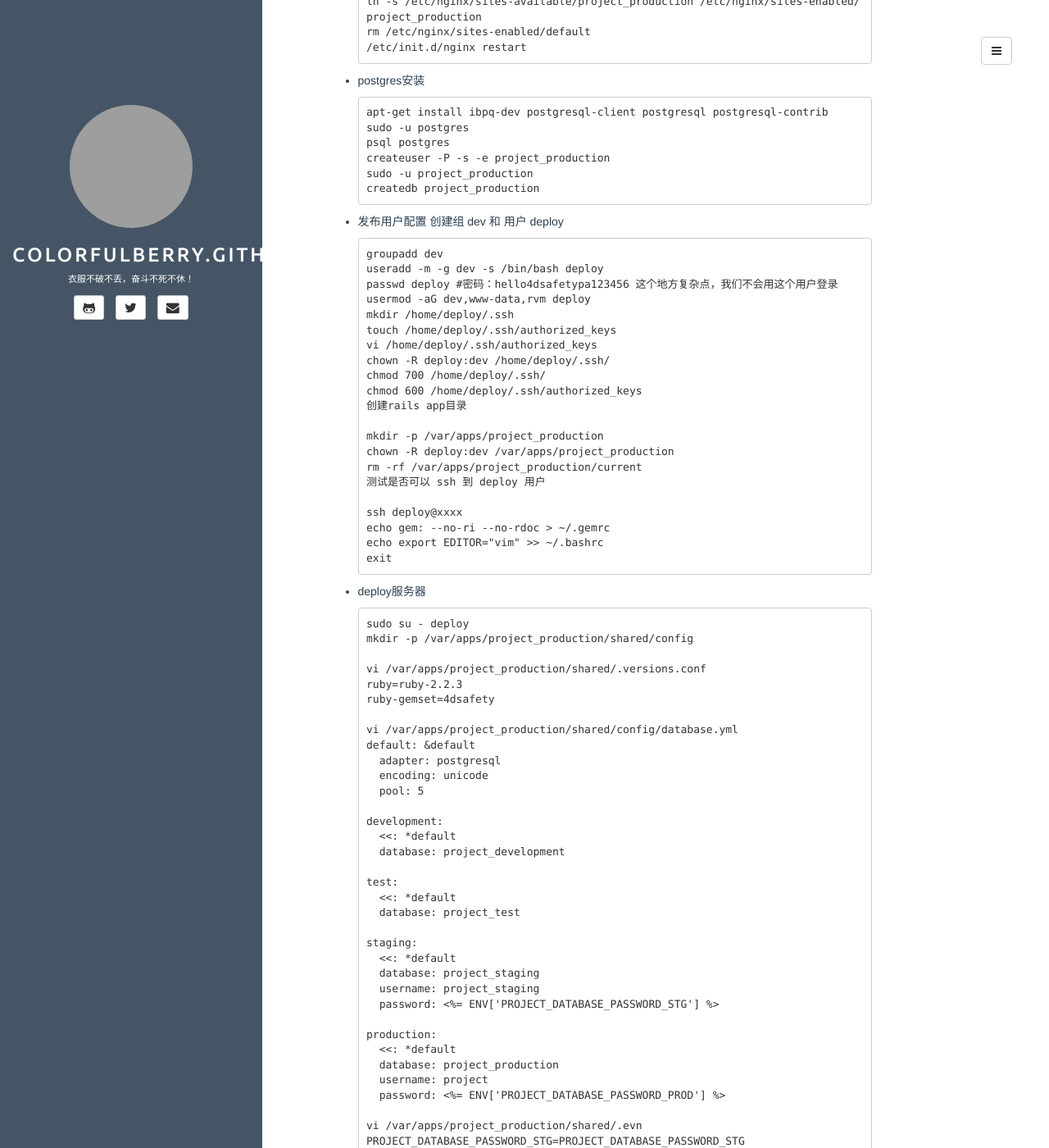
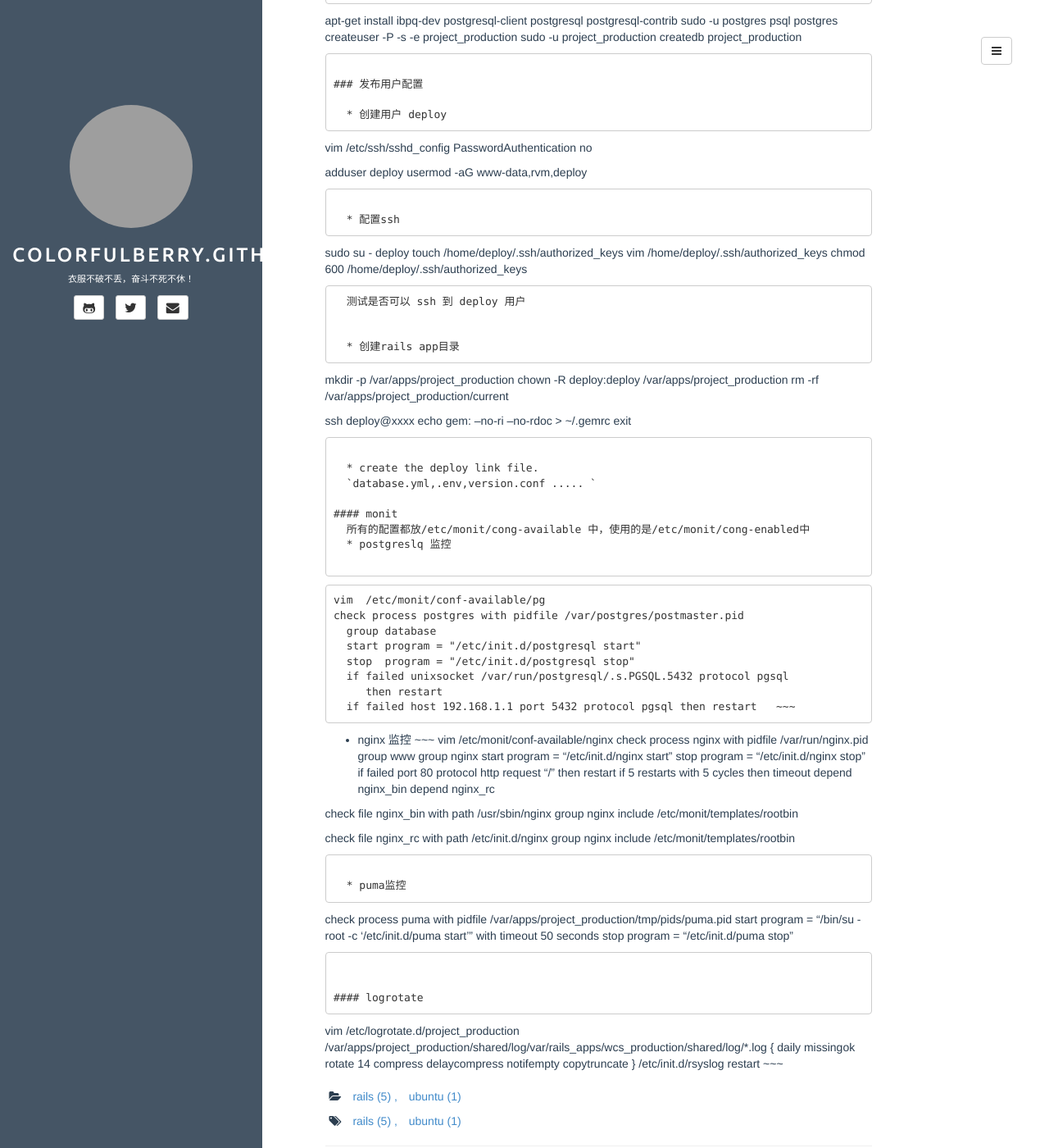
Before and after one commit to colorfulberry/colorfulberry.github.io, a Jekyll site: the page built from _posts/2016-01-26-rails-ubuntu-server-setting.md, in a window 1280 px wide and 1400 px high, scrolled down 1807 px. Shown: the whole window at 82% size. Built offline with Jekyll 4.4.1, drawn with Linux system fonts in a browser that asks for light colours; comment, search, counter and statistics services are not loaded; some of the changed text lies outside the part shown; grey boxes are pictures that could not be loaded.

Commit message:
feat: fixing the error

```diff
--- a/_posts/2016-01-26-rails-ubuntu-server-setting.md
+++ b/_posts/2016-01-26-rails-ubuntu-server-setting.md
@@ -8,75 +8,76 @@
 ---
 
 
-### cap
+### 部署可用服务
 
-* system is ubuntu 14.00
+system is ubuntu 14.00
 
-  ~~~
-  sudo su - root
-  ~~~
+`sudo su - root`
 
-* apt-get
+#### 初始化服务
+  * 添加公钥
 
-  更新 apt-get 和 安装基础包
+  `vim ~/.ssh/authorized_keys`
+
+  * 更新升级安装基本服务
 
   ~~~
   apt-get update
   apt-get upgrade
   apt-get install make gcc openssl libssl-dev git tig monit unzip
-  apt-get install libxslt-dev libxml2-dev libgmp-dev
   ~~~
 
-* 修改时区(重起系统生效) 和 自动同步时间 和 设置dns
+  * 修改时区(重起系统生效) 和 自动同步时间
 
   ~~~
   cp /usr/share/zoneinfo/Australia/Sydney /etc/localtime
   apt-get install ntp
-
-  vi /etc/resolv.conf
-
-  nameserver 8.8.8.8
   ~~~
 
-* RVM安装
+
+  * 设置dns
 
   ~~~
-  curl -L https://get.rvm.io | bash -s stable
+    vi /etc/resolv.conf
+    nameserver 8.8.8.8
   ~~~
 
   退出登录后重新ssh进来
 
-  安装 ruby 和 安装 bundle
+  * 安装rails 环境
 
-  ~~~
-  rvm requirements
-  rvm install 2.0.0-p247
-  rvm --default use 2.0.0-p247
-  echo gem: --no-ri --no-rdoc > ~/.gemrc  #后面创建的deploy用户需要也做相同设置
-  gem i bundler --pre
+    * rvm
+    ~~~
+    curl -L https://get.rvm.io | bash -s stable
+    ~~~
 
-  rvm gemset create project_production
-  ~~~
+    * 安装 ruby 和 安装 bundle
 
-* nginx安装
+    ~~~
+    rvm requirements
+    rvm install 2.3.2
+    rvm --default use 2.3.2
+    echo gem: --no-ri --no-rdoc > ~/.gemrc  #后面创建的deploy用户需要也做相同设置
+    gem i bundler --pre
 
+    rvm gemset create project_production
+    ~~~
+
+#### 安装配置nginx
+
+  * 安装
   ~~~
   apt-get install nginx
   ~~~
 
-  创建临时rails app目录
-
+  * 创建临时rails app目录
   ~~~
   mkdir -p /var/apps/project_production/shared/log
+  ~~
+
+  * 配置nginx配置
   ~~~
-  配置nginx
-
-  ~~~
-  vi /etc/nginx/nginx.conf
-
-  worker_processes 1
-
-  vi /etc/nginx/sites-available/project_production
+  vim /etc/nginx/sites-available/project_production
 
   upstream project-priducton-unicorn {
     server unix:/tmp/unicorn_project_production.sock fail_timeout=0;
@@ -113,7 +115,11 @@
   /etc/init.d/nginx restart
   ~~~
 
-* postgres安装
+  * 配置ssl
+
+    参考 https://ruby-china.org/topics/31983
+
+  * postgres安装
 
   ~~~
   apt-get install ibpq-dev postgresql-client postgresql postgresql-contrib
@@ -124,81 +130,89 @@
   createdb project_production
   ~~~
 
-* 发布用户配置
-创建组 dev 和 用户 deploy
+### 发布用户配置
 
+  * 创建用户 deploy
   ~~~
-  groupadd dev
-  useradd -m -g dev -s /bin/bash deploy
-  passwd deploy #密码：hello4dsafetypa123456 这个地方复杂点，我们不会用这个用户登录
-  usermod -aG dev,www-data,rvm deploy
-  mkdir /home/deploy/.ssh
+  vim /etc/ssh/sshd_config
+  PasswordAuthentication no
+
+  adduser deploy
+  usermod -aG www-data,rvm,deploy
+  ~~~
+
+  * 配置ssh
+  ~~~
+  sudo su - deploy
   touch /home/deploy/.ssh/authorized_keys
-  vi /home/deploy/.ssh/authorized_keys
-  chown -R deploy:dev /home/deploy/.ssh/
-  chmod 700 /home/deploy/.ssh/
+  vim /home/deploy/.ssh/authorized_keys
   chmod 600 /home/deploy/.ssh/authorized_keys
-  创建rails app目录
+  ~~~
+  测试是否可以 ssh 到 deploy 用户
 
+
+  * 创建rails app目录
+  ~~~
   mkdir -p /var/apps/project_production
-  chown -R deploy:dev /var/apps/project_production
+  chown -R deploy:deploy /var/apps/project_production
   rm -rf /var/apps/project_production/current
-  测试是否可以 ssh 到 deploy 用户
 
   ssh deploy@xxxx
   echo gem: --no-ri --no-rdoc > ~/.gemrc
-  echo export EDITOR="vim" >> ~/.bashrc
   exit
   ~~~
 
+  * create the deploy link file.
+  `database.yml,.env,version.conf ..... `
 
-* deploy服务器
+#### monit
+  所有的配置都放/etc/monit/cong-available 中，使用的是/etc/monit/cong-enabled中
+  * postgreslq 监控
 
   ~~~
-  sudo su - deploy
-  mkdir -p /var/apps/project_production/shared/config
-
-  vi /var/apps/project_production/shared/.versions.conf
-  ruby=ruby-2.2.3
-  ruby-gemset=4dsafety
-
-  vi /var/apps/project_production/shared/config/database.yml
-  default: &default
-    adapter: postgresql
-    encoding: unicode
-    pool: 5
-
-  development:
-    <<: *default
-    database: project_development
-
-  test:
-    <<: *default
-    database: project_test
-
-  staging:
-    <<: *default
-    database: project_staging
-    username: project_staging
-    password: <%= ENV['PROJECT_DATABASE_PASSWORD_STG'] %>
-
-  production:
-    <<: *default
-    database: project_production
-    username: project
-    password: <%= ENV['PROJECT_DATABASE_PASSWORD_PROD'] %>
-
-  vi /var/apps/project_production/shared/.evn
-  PROJECT_DATABASE_PASSWORD_STG=PROJECT_DATABASE_PASSWORD_STG
-  PROJECT_DATABASE_PASSWORD_PROD=PROJECT_DATABASE_PASSWORD_PROD
-  STG_SECRET_KEY_BASE=STG_SECRET_KEY_BASE
-  PROD_SECRET_KEY_BASE=PROD_SECRET_KEY_BASE
+    vim  /etc/monit/conf-available/pg
+    check process postgres with pidfile /var/postgres/postmaster.pid
+      group database
+      start program = "/etc/init.d/postgresql start"
+      stop  program = "/etc/init.d/postgresql stop"
+      if failed unixsocket /var/run/postgresql/.s.PGSQL.5432 protocol pgsql
+         then restart
+      if failed host 192.168.1.1 port 5432 protocol pgsql then restart
   ~~~
 
-* logrotate
+  * nginx 监控
+  ~~~
+  vim  /etc/monit/conf-available/nginx
+  check process nginx with pidfile /var/run/nginx.pid
+    group www
+    group nginx
+    start program = "/etc/init.d/nginx start"
+    stop program = "/etc/init.d/nginx stop"
+    if failed port 80 protocol http request "/" then restart
+    if 5 restarts with 5 cycles then timeout
+    depend nginx_bin
+    depend nginx_rc
 
+  check file nginx_bin with path /usr/sbin/nginx
+    group nginx
+    include /etc/monit/templates/rootbin
+
+  check file nginx_rc with path /etc/init.d/nginx
+    group nginx
+    include /etc/monit/templates/rootbin
   ~~~
-  vim /etc/logrotate.d/4d_safety_web
+
+  * puma监控
+  ~~~
+  check process puma with pidfile /var/apps/project_production/tmp/pids/puma.pid
+  start program = "/bin/su - root -c '/etc/init.d/puma start'" with timeout 50 seconds
+  stop program = "/etc/init.d/puma stop"
+  ~~~
+
+
+#### logrotate
+  ~~~
+  vim /etc/logrotate.d/project_production
   /var/apps/project_production/shared/log/var/rails_apps/wcs_production/shared/log/*.log {
   daily
   missingok
```
Also changed, not shown: other parts of _posts/2016-01-26-rails-ubuntu-server-setting.md (+1 -0 lines), _posts/2016-05-21-shadowsocks-server-and-client-build.md (deleted, +0 -49 lines).
